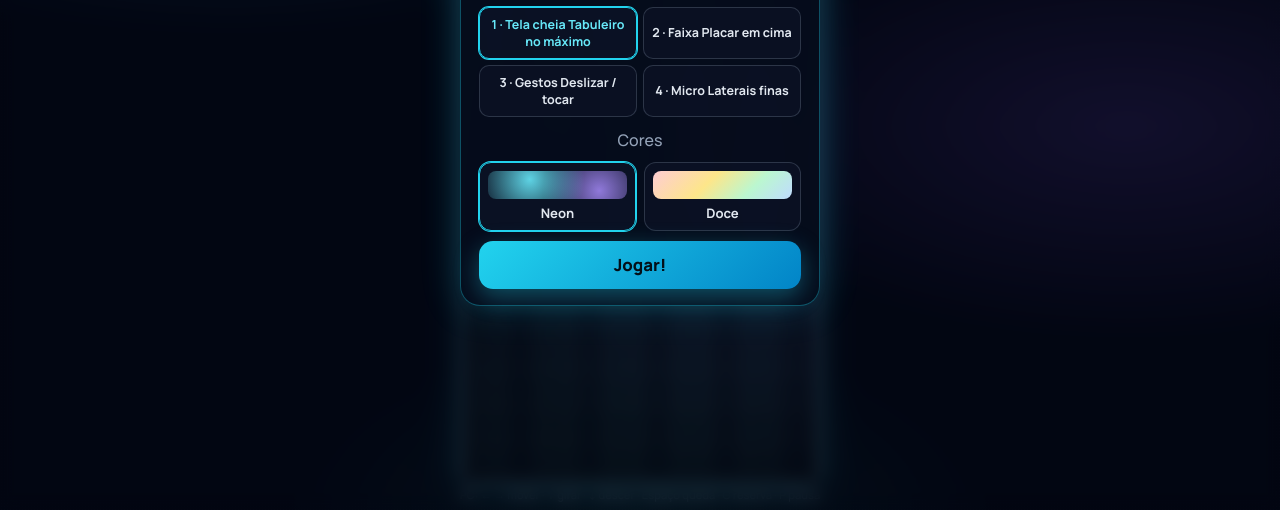
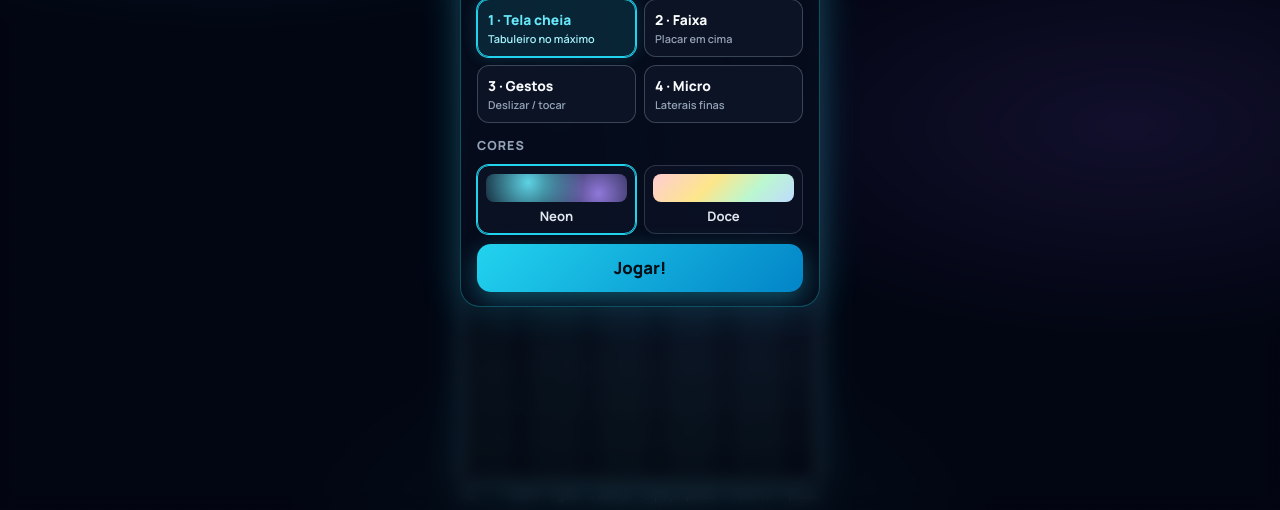
Before and after one commit to KT3746/cao-do-demonio, a website: page index.html in a window 1280 px wide. Shown: the part 290-800 px from the top of the page. Drawn offline with Linux system fonts and the light colour scheme.

Commit message:
Start screen: bigger layout chips + scrollable modal

```diff
--- a/css/styles.css
+++ b/css/styles.css
@@ -227,11 +227,24 @@ button:focus-visible { outline: 2px solid var(--accent); outline-offset: 2px; }
 }
 .overlay[hidden] { display: none !important; }
 .modal {
-  width: min(360px, 100%); border-radius: 20px;
+  width: min(360px, 100%);
+  max-height: min(92dvh, 720px);
+  overflow-y: auto;
+  -webkit-overflow-scrolling: touch;
+  border-radius: 20px;
   border: 1.5px solid var(--panel-border);
   background: rgba(6,12,28,0.95);
   box-shadow: 0 0 40px rgba(34,211,238,0.2);
-  padding: 20px 18px 16px; text-align: center;
+  padding: 18px 16px 14px; text-align: center;
+}
+.picker-label {
+  margin: 4px 0 8px;
+  font-size: 0.78rem;
+  font-weight: 800;
+  letter-spacing: 0.08em;
+  text-transform: uppercase;
+  color: #7dd3fc;
+  text-align: left;
 }
 .modal h2 { margin: 0 0 8px; font-family: var(--display); font-size: 1.45rem; letter-spacing: 0.08em; }
 .modal p { margin: 0 0 10px; color: var(--muted); line-height: 1.45; }
@@ -260,13 +273,22 @@ button:focus-visible { outline: 2px solid var(--accent); outline-offset: 2px; }
 .swatch-candy { background: linear-gradient(135deg, #fecdd3, #fde68a 40%, #bbf7d0 70%, #bfdbfe); }
 
 .layout-picker {
-  display: grid; grid-template-columns: 1fr 1fr; gap: 6px; margin: 0 0 12px;
+  display: grid; grid-template-columns: 1fr 1fr; gap: 8px; margin: 0 0 14px;
 }
 .layout-chip {
-  padding: 8px 6px; border-radius: 10px; font-size: 0.78rem; font-weight: 700;
-  border: 1.5px solid rgba(148,163,184,0.25); background: rgba(15,23,42,0.55); color: #e2e8f0;
+  display: flex; flex-direction: column; align-items: flex-start; gap: 2px;
+  padding: 10px 10px; border-radius: 12px; text-align: left;
+  border: 1.5px solid rgba(148,163,184,0.35); background: rgba(15,23,42,0.7); color: #e2e8f0;
 }
-.layout-chip.is-on { border-color: var(--accent); color: #67e8f9; box-shadow: 0 0 0 1px var(--accent); }
+.layout-chip strong { font-size: 0.86rem; font-weight: 800; color: #f8fafc; }
+.layout-chip > span { font-size: 0.68rem; font-weight: 600; color: #94a3b8; }
+.layout-chip.is-on {
+  border-color: var(--accent);
+  background: rgba(34, 211, 238, 0.12);
+  box-shadow: 0 0 0 1px var(--accent), 0 0 16px rgba(34,211,238,0.2);
+}
+.layout-chip.is-on strong { color: #67e8f9; }
+.layout-chip.is-on > span { color: #a5f3fc; }
 
 .howto-dots { display: flex; gap: 6px; justify-content: center; margin: 8px 0; }
 .howto-dots span { width: 8px; height: 8px; border-radius: 50%; background: rgba(148,163,184,0.4); }
@@ -431,3 +453,9 @@ body.theme-candy .theme-swatch.is-on, body.theme-candy .layout-chip.is-on {
 }
 body.theme-candy .gesture-hint { color: #b45309; }
 body.theme-candy .desk-hint { color: #b45309; }
+
+body.theme-candy .picker-label { color: #ea580c; }
+body.theme-candy .layout-chip strong { color: #9a3412; }
+body.theme-candy .layout-chip > span { color: #9a6b4f; }
+body.theme-candy .layout-chip.is-on strong { color: #be123c; }
+body.theme-candy .layout-chip.is-on > span { color: #9a3412; }
```
